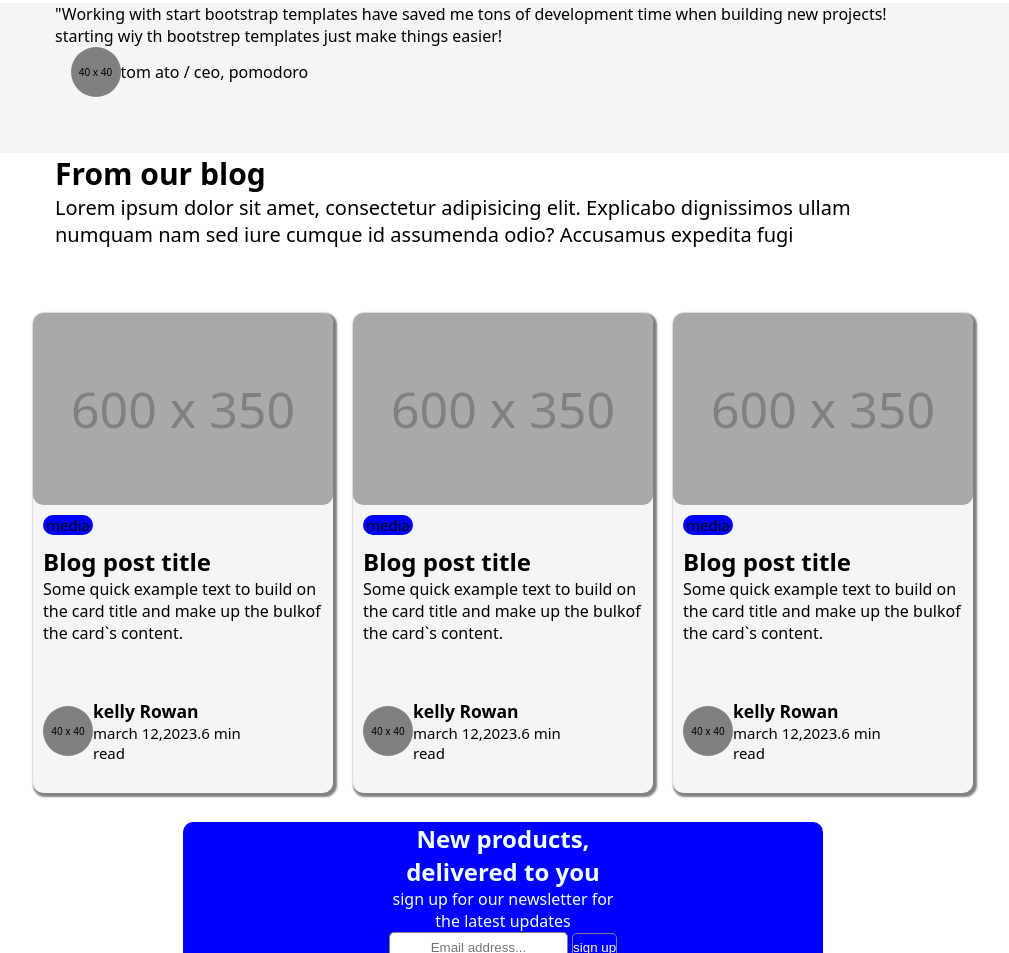
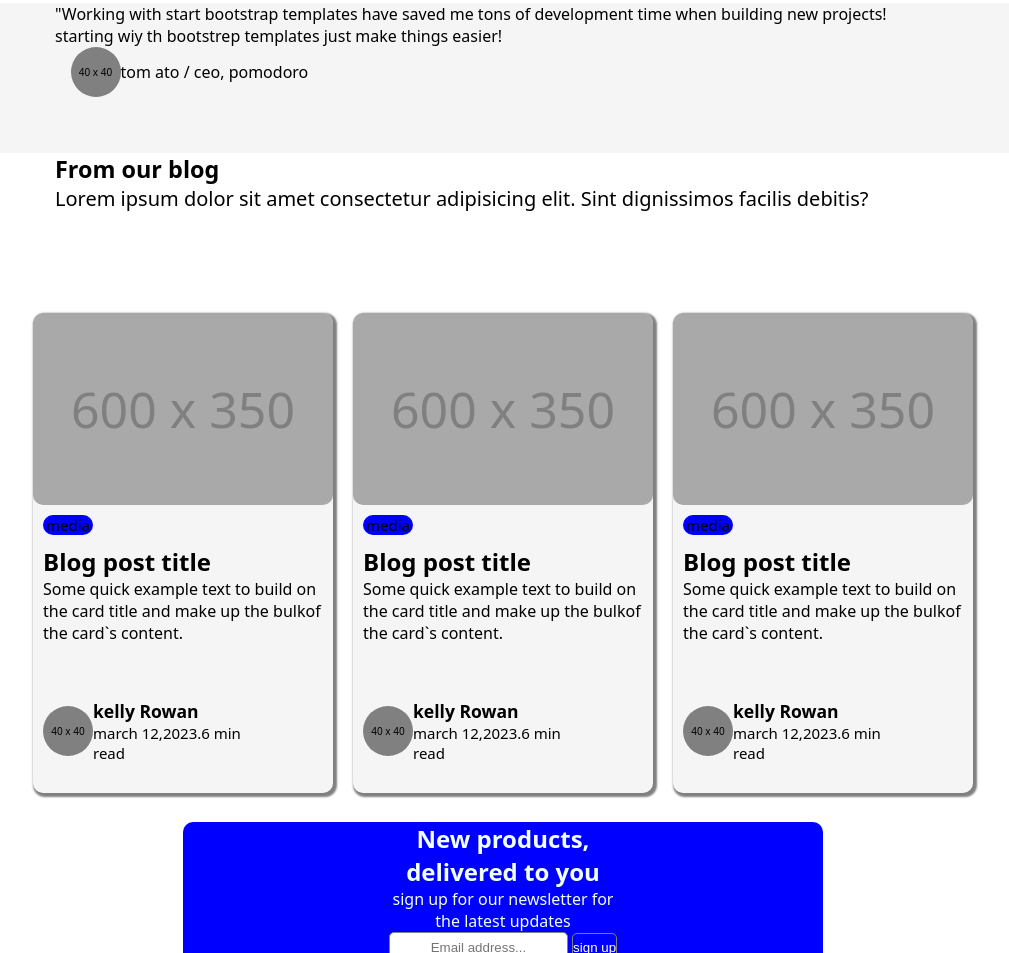
Before and after one commit to oluwadamilaresalami05-dotcom/clone, a plain HTML site: page index.html in a window 1280 px wide. Shown: the part 947-1900 px from the top of the page, without its empty margins (137-1146 px from the left). Drawn offline with Linux system fonts and the light colour scheme.

Commit message:
i chanced the blog paragraph

```diff
--- a/index.html
+++ b/index.html
@@ -107,8 +107,9 @@
       </section>
       <section class="headContainer">
       <div class="headBox ">
-        <h1>From our blog </h1>
-        <p>Lorem ipsum dolor sit amet, consectetur adipisicing elit. Explicabo dignissimos ullam numquam nam sed iure cumque id assumenda odio? Accusamus expedita fugi</p>
+        <h3>From our blog </h3>
+        <p>Lorem ipsum dolor sit amet consectetur adipisicing elit. Sint dignissimos facilis debitis?
+        </p>
       </div>
         </section>
         <section class="newsBox">
```
